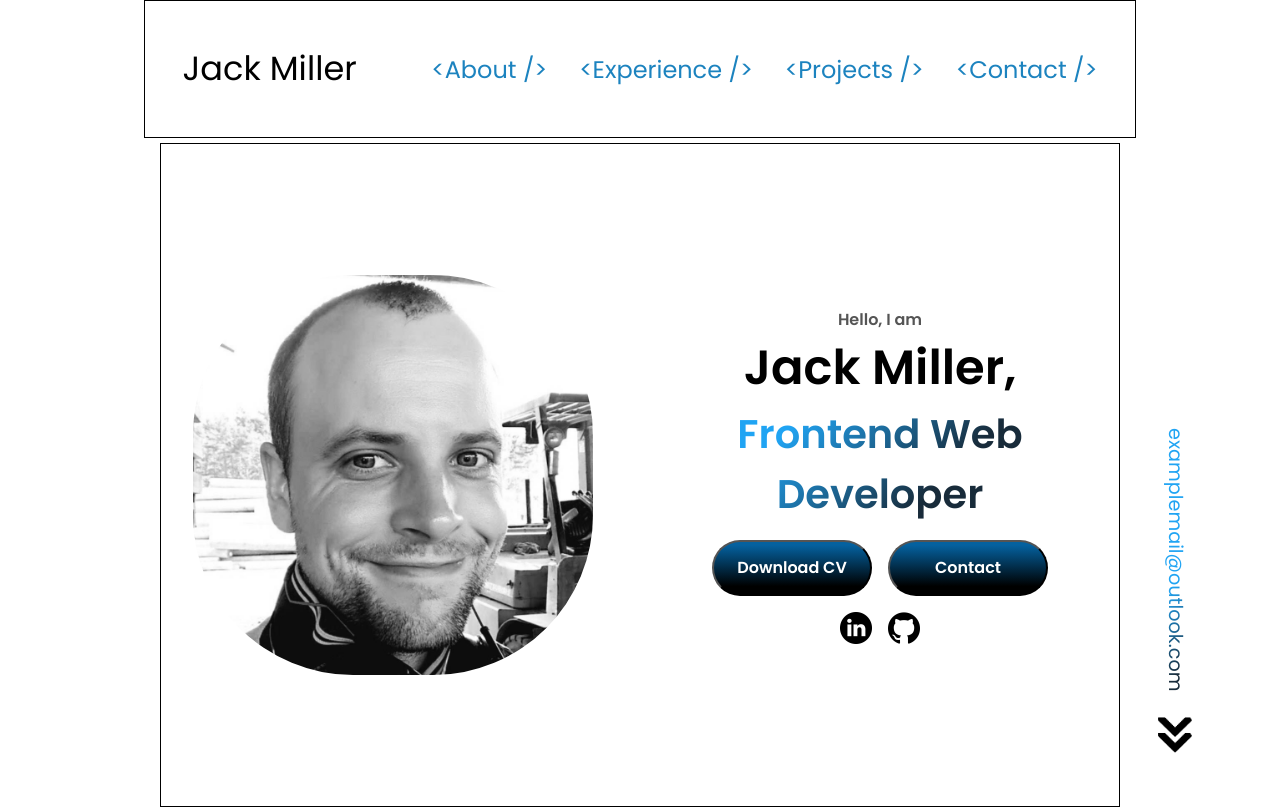
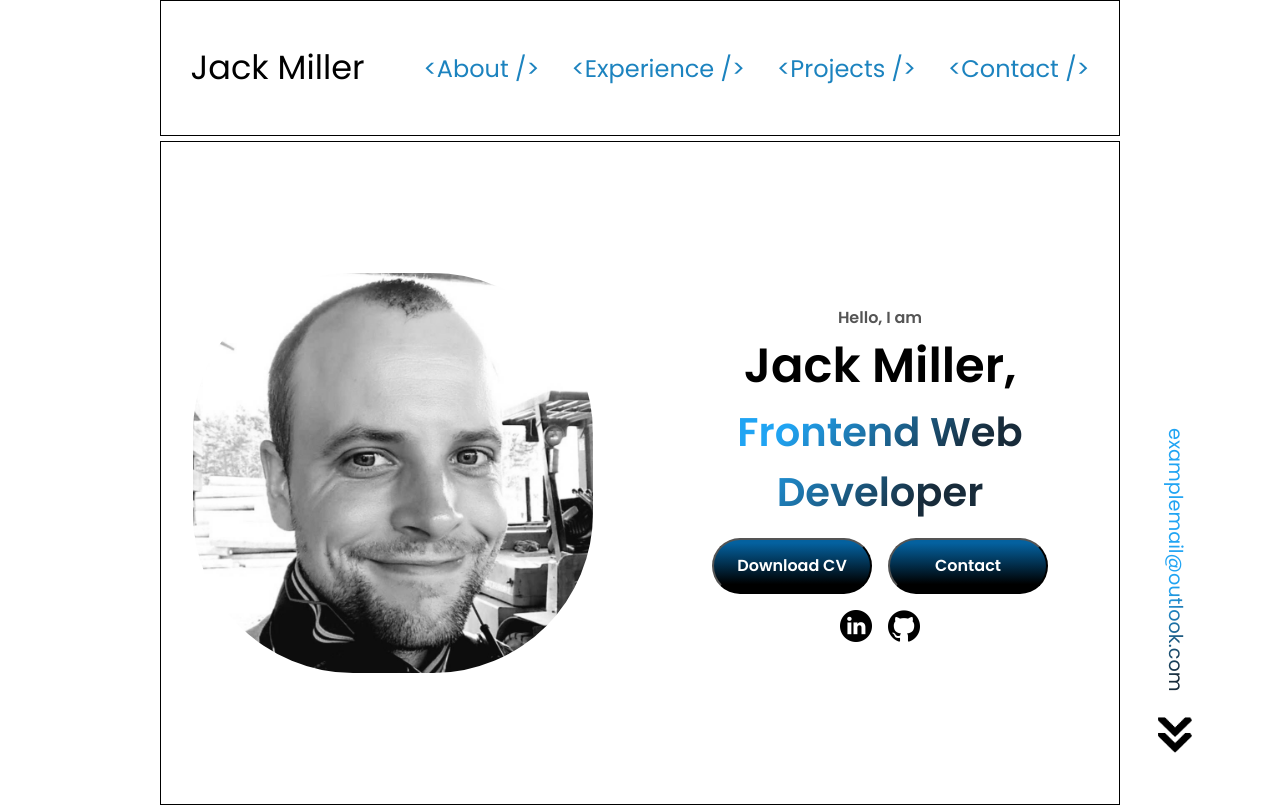
Before and after one commit to jdm1991/NewPortfolio, a React (Vite) app: page / in a window 1280 px wide. Shown: the top 808 px of the page. Built offline with nearby package versions, Linux system fonts and the light colour scheme.

Commit message:
Media Query fix

```diff
--- a/src/App.css
+++ b/src/App.css
@@ -31,9 +31,9 @@ a, .btn {
 /* Desktop navigation */
 
 #desktop-nav {
-  width: 77.3%;
-  margin-left: auto;
-  margin-right: auto;
+  margin: 0 10rem;
+  box-sizing: border-box;
+  margin-bottom: 5px;
 }
 
 nav, .nav-links {
--- a/src/Mediaqueries.css
+++ b/src/Mediaqueries.css
@@ -20,9 +20,9 @@
     }
     #hamburger-nav {
         display: flex;
-        margin-left: auto;
-        margin-right: auto;
-        width: 68.5%;
+        margin-left: 10rem;
+        margin-right: 10rem;
+
     }
 
     #experience, .experience-details-container {
```
